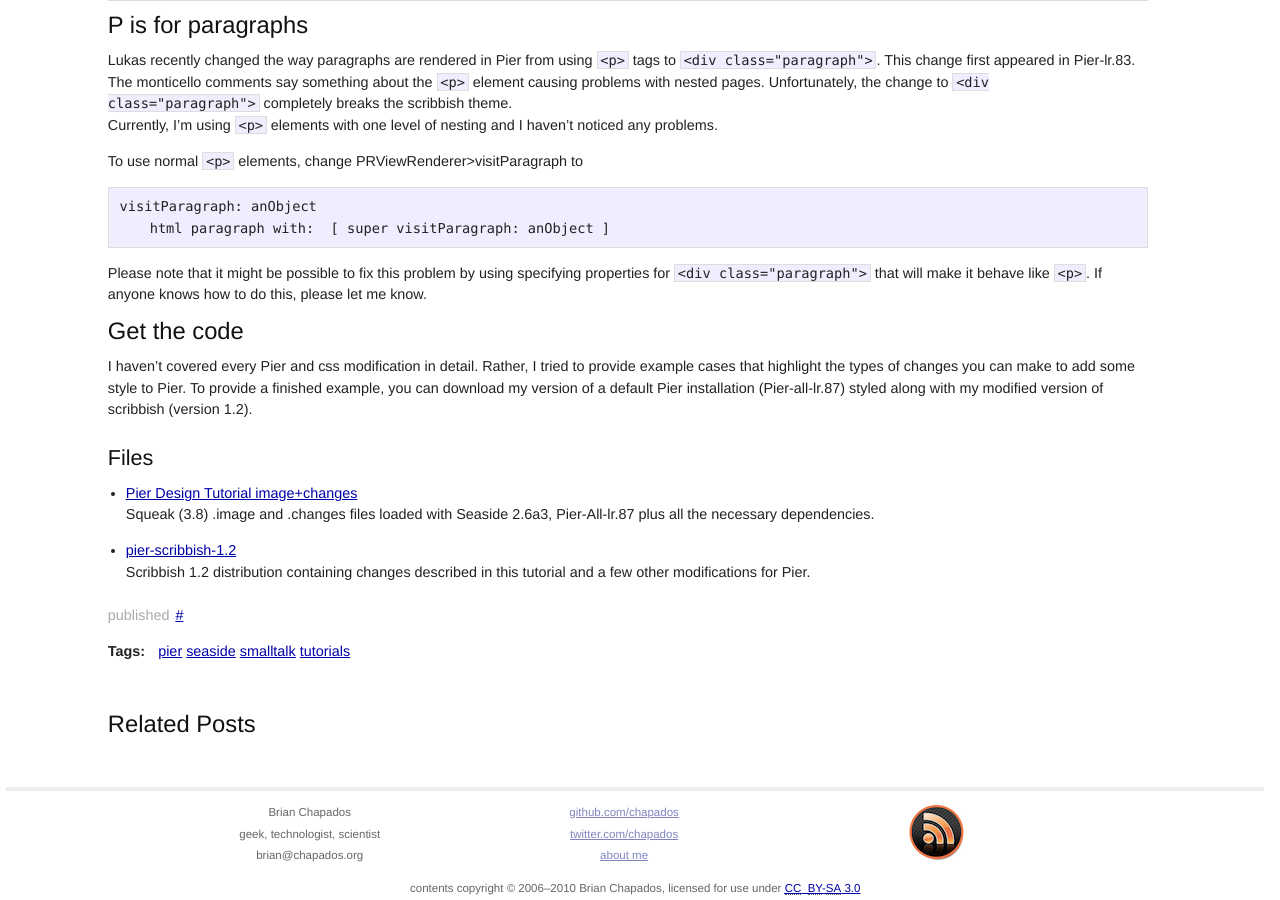
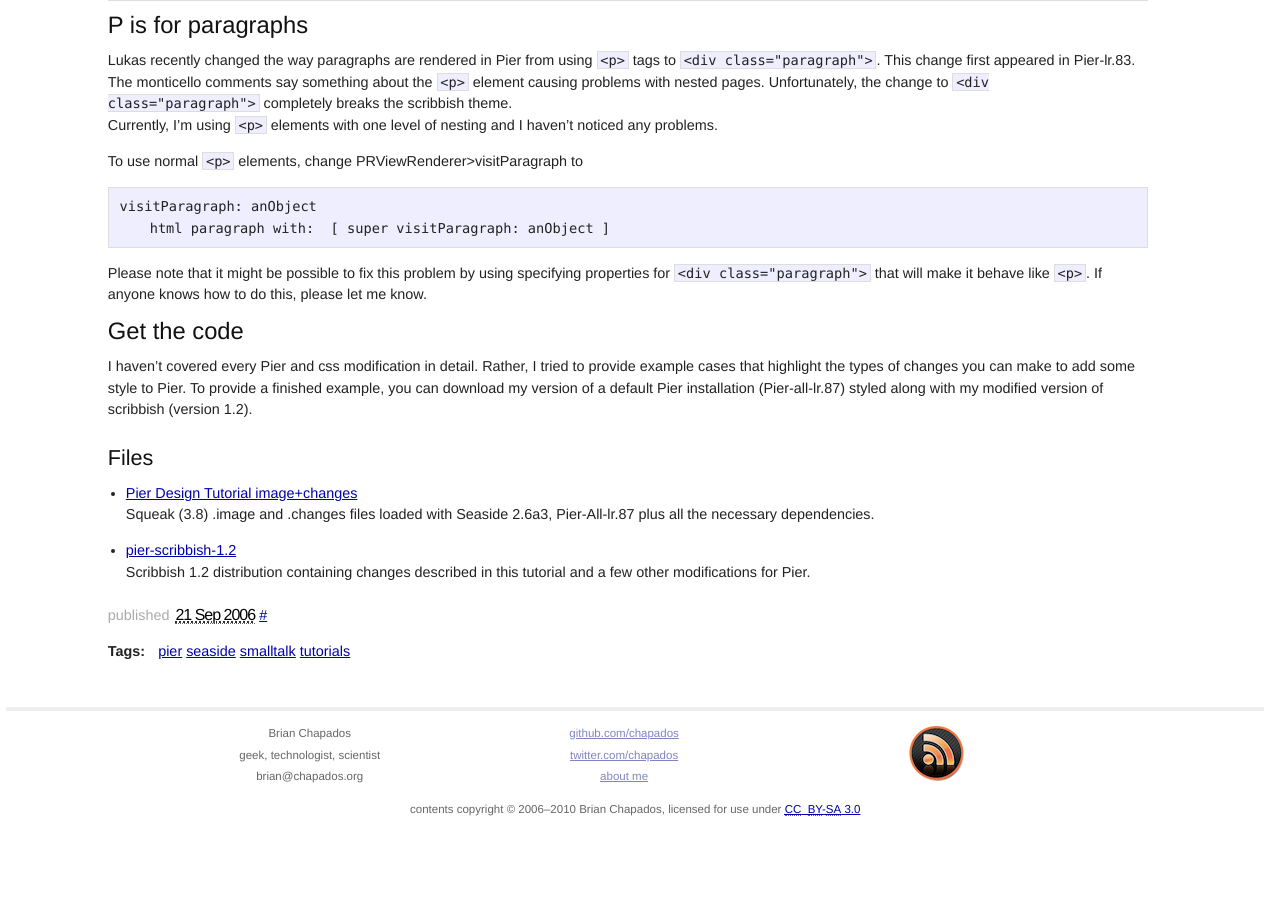
Before and after one commit to chapados/chapados.github.io, a Jekyll site: the page built from tutorials/index.markdown, in a window 1280 px wide and 900 px high, scrolled down 8948 px. Built offline with Jekyll 4.4.1, drawn with Linux system fonts in a browser that asks for light colours; nearby versions of some CDN libraries; Markdown is read by kramdown in place of the engine named in the settings; after the commit the page ends 9769 px from its top, so only the background shows below that.

Commit message:
Add article template; Add 'date' field to frontmatter where necessary

```diff
--- /dev/null
+++ b/_layouts/article.html
@@ -0,0 +1,22 @@
+---
+layout: default
+---
+
+<div class="hentry" id="{{ page.id }}">
+  <h2 class="entry-title">{{ page.title }}</h2>
+  <div class="entry-content">
+    {{ content }}
+  </div>
+  <div class="meta"
+    <p class="posted">published <abbr class="published" title="{{ page.date | date_to_xmlschema }}">{{ page.date | date_to_string }}</abbr> <a href="{{ site.url }}{{ page.id }}" rel="bookmark">#</a></p>
+  </div>
+  {% if page.tags != empty %}
+  <dl class="entry-meta">
+      <dt>Tags:</dt>
+      <dd>
+        {% for t in page.tags %}<a href="/tags/{{ t }}" rel="tag">{{ t }}</a>
+        {% endfor %}
+      </dd>
+  </dl>
+  {% endif %}
+</div>
--- a/science/bio.markdown
+++ b/science/bio.markdown
@@ -3,7 +3,8 @@
 mephisto_id: 7
 created_at: 2006-09-21 06:06:23 -07:00
 published_at: 2006-07-26 06:06:23 -07:00
-layout: post
+date: 2006-07-26 06:06:23 -07:00
+layout: article
 ---
 Who is this guy?
 
--- a/science/science-stories.markdown
+++ b/science/science-stories.markdown
@@ -3,7 +3,8 @@
 mephisto_id: 10
 created_at: 2006-09-25 05:40:11 -07:00
 published_at: 2006-09-25 05:40:11 -07:00
-layout: post
+date: 2006-09-25 05:40:11 -07:00
+layout: article
 ---
 ## Science Projects ##
 These are my stories about the different science projects that I have worked on during various stages of my career.  Rather than just reprint the information available in papers, I provide some historical details about each project, and discuss what I learned while working on each project. I think most people have interesting stories about the actual process of "doing science". Unfortunately, most people don't tell them to the general public until they become famous and write a book. As a result, the average person has no idea what scientists do. This is my attempt to open a two-way (or at least "truthful" one-way) dialog about what goes on in the lab. If you're not a scientist, I think you'll find that it's not really that different than other professions. If you've worked in a lab, then you'll probably nod along and laugh.
--- a/tutorials/index.markdown
+++ b/tutorials/index.markdown
@@ -1,9 +1,10 @@
 ---
-layout: post
+layout: article
 title: Pier Design Tutorial
 tags: [pier, seaside, smalltalk, tutorials]
 mephisto_id: 1
 created_at: 2006-09-21 05:55:49 -07:00
+date: 2006-09-21 05:55:49 -07:00
 ---
 ## Introduction ##
 [introduction]: #intro
--- a/tutorials/pier-design-tutorial.markdown
+++ b/tutorials/pier-design-tutorial.markdown
@@ -1,9 +1,10 @@
 ---
-layout: post
+layout: article
 title: Pier Design Tutorial
 tags: [pier, seaside, smalltalk, tutorials]
 mephisto_id: 1
 created_at: 2006-09-21 05:55:49 -07:00
+date: 2006-09-21 05:55:49 -07:00
 ---
 ## Introduction ##
 [introduction]: #intro
```
